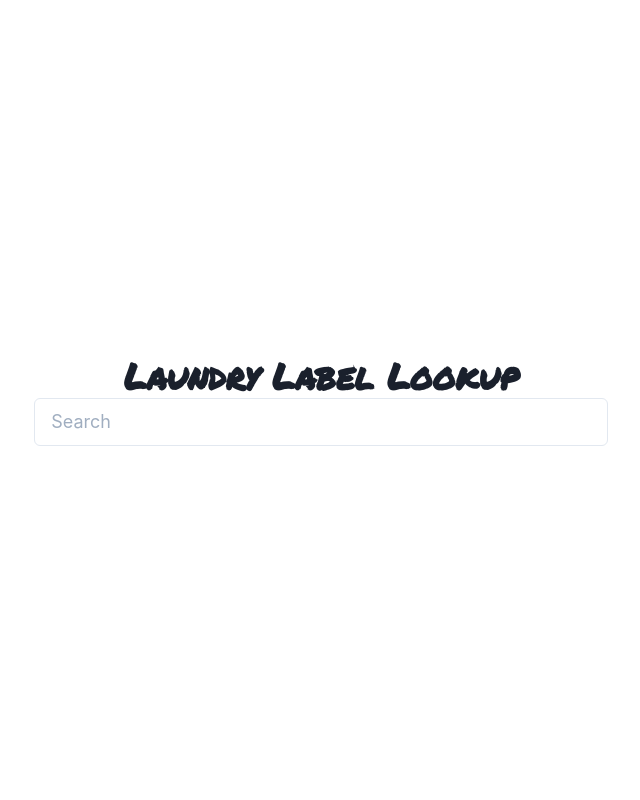
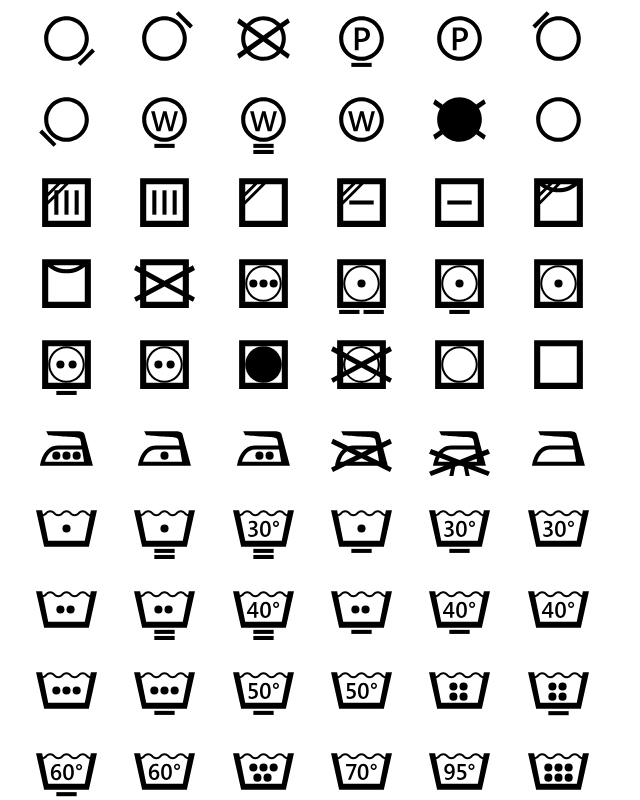
Before and after one commit to NickBlomberg/laundry-label-lookup, a React (Create React App) app: page / in a window 1280 px wide. Shown: the top 800 px of the page, without its empty margins (319-959 px from the left). Built offline with nearby package versions, Linux system fonts and the light colour scheme.

Commit message:
Display symbols on page

```diff
--- a/src/App.js
+++ b/src/App.js
@@ -1,15 +1,11 @@
 import { useState } from 'react'
-import {
-  ChakraProvider,
-  Flex,
-  Container,
-  Heading,
-  Input,
-} from '@chakra-ui/react'
+import { ChakraProvider, SimpleGrid, Flex, Container } from '@chakra-ui/react'
 import theme from './theme'
 
 import Brand from './components/Brand'
 import SearchInput from './components/SearchInput'
+import Symbol from './components/Symbol'
+import data from './data.json'
 
 function App() {
   const [query, setQuery] = useState('')
@@ -26,6 +22,12 @@ function App() {
         <Brand />
         <Container>
           <SearchInput query={query} setQuery={setQuery} />
+
+          <SimpleGrid columns={6} spacing={4}>
+            {data.symbols.map((symbol) => {
+              return <Symbol key={symbol.id} symbol={symbol} />
+            })}
+          </SimpleGrid>
         </Container>
       </Flex>
     </ChakraProvider>
--- /dev/null
+++ b/src/components/Symbol.jsx
@@ -0,0 +1,5 @@
+import { Image } from '@chakra-ui/react'
+
+export default function Symbol({ symbol: { image, name } }) {
+  return <Image src={`/svg/${image}`} alt={name} height={65} />
+}
```
